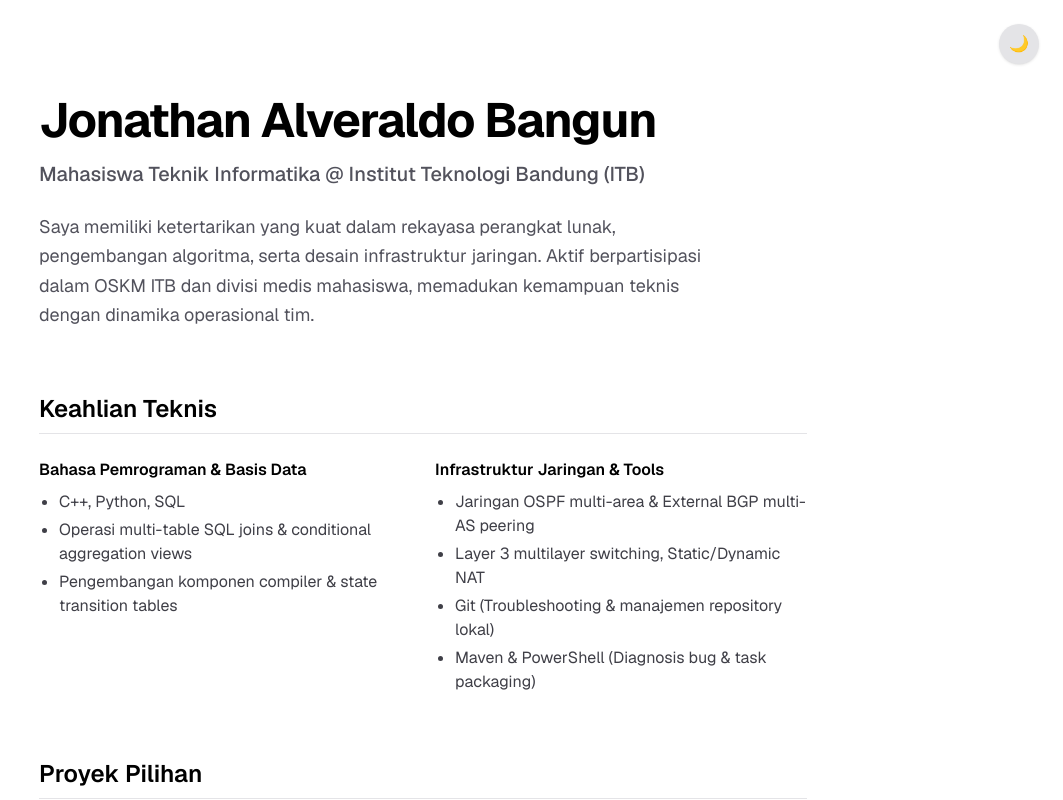
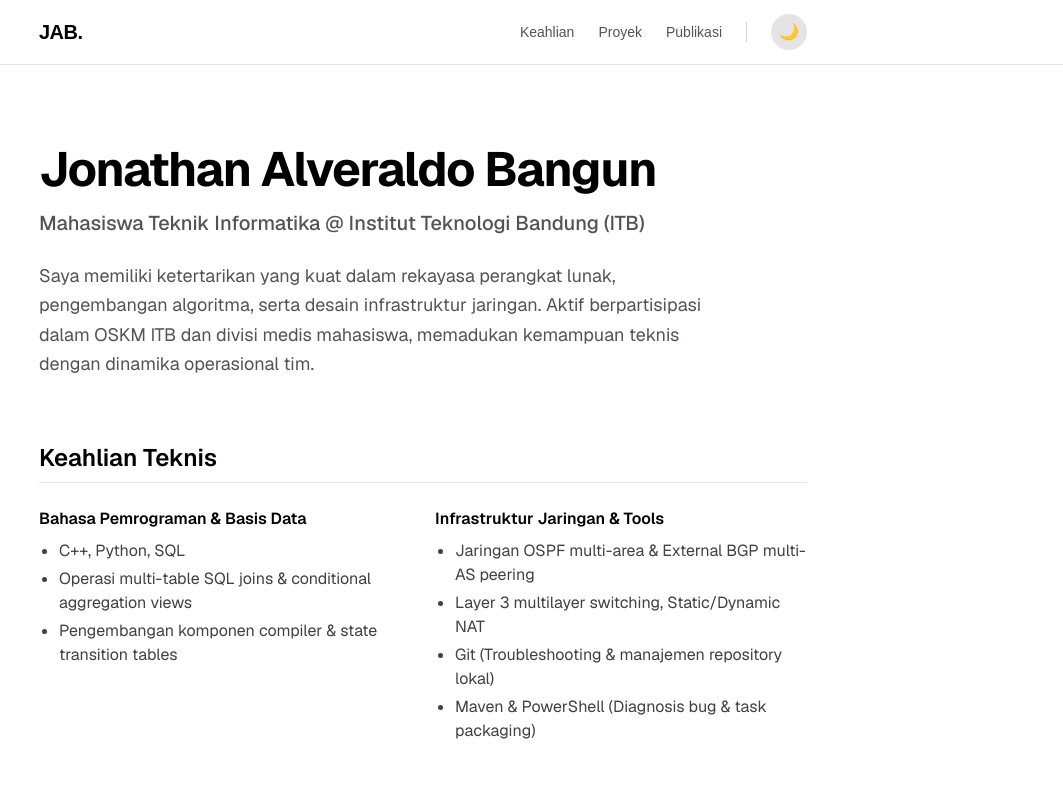
Before and after one commit to jonveral/portofolio, a Next.js app: page / in a window 1280 px wide. Shown: the top 800 px of the page, without its empty margins (217-1280 px from the left). Built offline with nearby package versions, Linux system fonts and the light colour scheme.

Commit message:
feat: implement navbar

```diff
--- /dev/null
+++ b/app/Navbar.tsx
@@ -0,0 +1,39 @@
+import Link from "next/link";
+import ThemeToggle from "./ThemeToggle";
+
+export default function Navbar() {
+  return (
+    <nav className="sticky top-0 z-40 w-full backdrop-blur-md bg-white/70 dark:bg-black/70 border-b border-zinc-200 dark:border-zinc-800">
+      <div className="max-w-4xl mx-auto px-8 sm:px-16 flex items-center justify-between h-16">
+        <Link href="/" className="font-bold text-xl tracking-tight text-black dark:text-white">
+          JAB.
+        </Link>
+        <div className="flex items-center gap-4 sm:gap-6">
+          <Link
+            href="#keahlian"
+            className="text-sm font-medium text-zinc-600 hover:text-black dark:text-zinc-400 dark:hover:text-white transition-colors hidden sm:block"
+          >
+            Keahlian
+          </Link>
+          <Link
+            href="#proyek"
+            className="text-sm font-medium text-zinc-600 hover:text-black dark:text-zinc-400 dark:hover:text-white transition-colors hidden sm:block"
+          >
+            Proyek
+          </Link>
+          <Link
+            href="#publikasi"
+            className="text-sm font-medium text-zinc-600 hover:text-black dark:text-zinc-400 dark:hover:text-white transition-colors hidden sm:block"
+          >
+            Publikasi
+          </Link>
+
+          {/* Garis pemisah vertical */}
+          <div className="hidden sm:block w-px h-5 bg-zinc-300 dark:bg-zinc-700"></div>
+
+          <ThemeToggle />
+        </div>
+      </div>
+    </nav>
+  );
+}
--- a/app/ThemeToggle.tsx
+++ b/app/ThemeToggle.tsx
@@ -6,7 +6,6 @@ export default function ThemeToggle() {
   const [isDark, setIsDark] = useState(false);
 
   useEffect(() => {
-    // Cek preferensi tema saat halaman pertama kali dimuat
     const isSystemDark = window.matchMedia("(prefers-color-scheme: dark)").matches;
     const hasDarkClass = document.documentElement.classList.contains("dark");
 
@@ -29,7 +28,8 @@ export default function ThemeToggle() {
   return (
     <button
       onClick={toggleTheme}
-      className="fixed top-6 right-6 z-50 flex items-center justify-center w-10 h-10 rounded-full bg-zinc-200 dark:bg-zinc-800 text-zinc-800 dark:text-zinc-200 hover:bg-zinc-300 dark:hover:bg-zinc-700 transition-colors shadow-sm"
+      // Hapus "fixed top-6 right-6" dan sesuaikan ukurannya
+      className="flex items-center justify-center w-9 h-9 rounded-full bg-zinc-200 dark:bg-zinc-800 text-zinc-800 dark:text-zinc-200 hover:bg-zinc-300 dark:hover:bg-zinc-700 transition-colors"
       aria-label="Toggle Dark Mode"
       title="Toggle Dark Mode"
     >
--- a/app/layout.tsx
+++ b/app/layout.tsx
@@ -1,7 +1,7 @@
 import type { Metadata } from "next";
 import { Geist, Geist_Mono } from "next/font/google";
 import "./globals.css";
-import ThemeToggle from "./ThemeToggle"; // Import komponen toggle
+import Navbar from "./Navbar"; // Import Navbar
 
 const geistSans = Geist({
   variable: "--font-geist-sans",
@@ -26,12 +26,11 @@ export default function RootLayout({
   return (
     <html
       lang="id"
-      className={`${geistSans.variable} ${geistMono.variable} h-full antialiased`}
-      suppressHydrationWarning // Mencegah warning karena perubahan class di client
+      className={`${geistSans.variable} ${geistMono.variable} h-full antialiased scroll-smooth`} // Tambahkan scroll-smooth agar guliran menu terasa halus
+      suppressHydrationWarning
     >
-      {/* Tambahkan efek transisi pada body */}
       <body className="min-h-full flex flex-col bg-zinc-50 dark:bg-black text-zinc-900 dark:text-zinc-100 transition-colors duration-300">
-        <ThemeToggle />
+        <Navbar /> {/* Letakkan Navbar di sini */}
         {children}
       </body>
     </html>
--- a/app/page.tsx
+++ b/app/page.tsx
@@ -3,10 +3,11 @@ import Image from "next/image"; //[cite: 1]
 export default function Home() {
   return (
     <div className="flex flex-col flex-1 items-center font-sans">
-      <main className="flex flex-1 w-full max-w-4xl flex-col py-24 px-8 sm:px-16 gap-16">
+      {/* Kurangi sedikit padding top (py-24 menjadi py-12) karena sudah ada Navbar */}
+      <main className="flex flex-1 w-full max-w-4xl flex-col py-12 px-8 sm:px-16 gap-16">
 
         {/* Header Section */}
-        <header className="flex flex-col gap-4">
+        <header className="flex flex-col gap-4 mt-8">
           <h1 className="text-4xl sm:text-5xl font-bold tracking-tight text-black dark:text-white">
             Jonathan Alveraldo Bangun
           </h1>
@@ -19,7 +20,8 @@ export default function Home() {
         </header>
 
         {/* Technical Skills Section */}
-        <section className="flex flex-col gap-6">
+        {/* Tambahkan id="keahlian" dan scroll-mt-24 */}
+        <section id="keahlian" className="flex flex-col gap-6 scroll-mt-24">
           <h3 className="text-2xl font-semibold text-black dark:text-white border-b border-zinc-200 dark:border-zinc-800 pb-2">
             Keahlian Teknis
           </h3>
@@ -45,45 +47,42 @@ export default function Home() {
         </section>
 
         {/* Projects Section */}
-        <section className="flex flex-col gap-6">
+        {/* Tambahkan id="proyek" dan scroll-mt-24 */}
+        <section id="proyek" className="flex flex-col gap-6 scroll-mt-24">
           <h3 className="text-2xl font-semibold text-black dark:text-white border-b border-zinc-200 dark:border-zinc-800 pb-2">
             Proyek Pilihan
           </h3>
           <div className="flex flex-col gap-8">
-
             <div className="flex flex-col gap-2">
               <h4 className="text-lg font-bold text-black dark:text-white">Pengembangan Algoritma & Solusi Komputasi</h4>
               <p className="text-zinc-600 dark:text-zinc-400">
                 Merancang logika *greedy bot* untuk Battlecode 2025 dan mengimplementasikan *LinkedIn Queens solver* menggunakan algoritma *brute force* murni (*exhaustive search*). Turut melakukan optimasi struktur data dengan mengevaluasi pohon Huffman untuk memastikan *bit sequence* yang dihasilkan sesuai dengan spesifikasi aturan *target string*.
               </p>
             </div>
-
             <div className="flex flex-col gap-2">
               <h4 className="text-lg font-bold text-black dark:text-white">Arion Compiler</h4>
               <p className="text-zinc-600 dark:text-zinc-400">
                 Membangun fundamental kompilator dengan merancang *state transition tables* dan mengimplementasikan *dynamic lexical analyzer* yang berjalan secara efisien.
               </p>
             </div>
-
             <div className="flex flex-col gap-2">
               <h4 className="text-lg font-bold text-black dark:text-white">Simulasi Jaringan Enterprise</h4>
               <p className="text-zinc-600 dark:text-zinc-400">
                 Melakukan *deployment* infrastruktur jaringan kompleks yang mencakup *multi-area* OSPF dan BGP. Fokus pada *troubleshooting* batas *advertisement* BGP dan *OSPF adjacencies* melintasi antarmuka *router* yang disimulasikan.
               </p>
             </div>
-
             <div className="flex flex-col gap-2">
               <h4 className="text-lg font-bold text-black dark:text-white">Pengembangan Web & Antarmuka Interaktif</h4>
               <p className="text-zinc-600 dark:text-zinc-400">
                 Membuat komponen kuis psikografis interaktif berbagai fase dengan status tata letak responsif. Juga mengembangkan website portofolio pameran bertema *vintage*, termasuk manajemen aset dan pemecahan *manifest error* saat *checkout* ke *development branch* lokal yang sudah ada sebelumnya.
               </p>
             </div>
-
           </div>
         </section>
 
         {/* Links & Contact Section */}
-        <section className="flex flex-col gap-6 w-full">
+        {/* Tambahkan id="publikasi" dan scroll-mt-24 */}
+        <section id="publikasi" className="flex flex-col gap-6 w-full scroll-mt-24 pb-12">
           <h3 className="text-2xl font-semibold text-black dark:text-white border-b border-zinc-200 dark:border-zinc-800 pb-2">
             Publikasi
           </h3>
```
